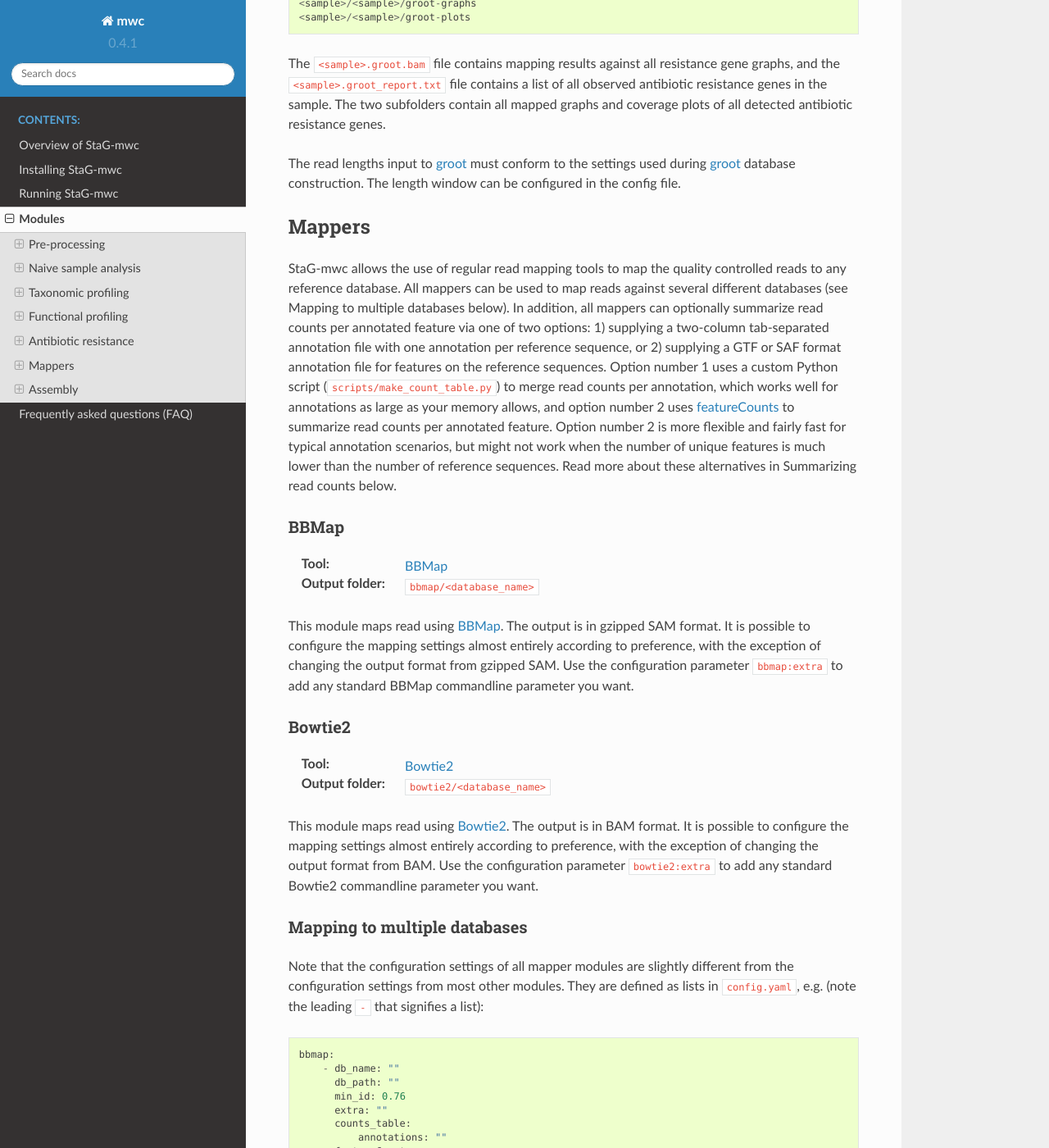
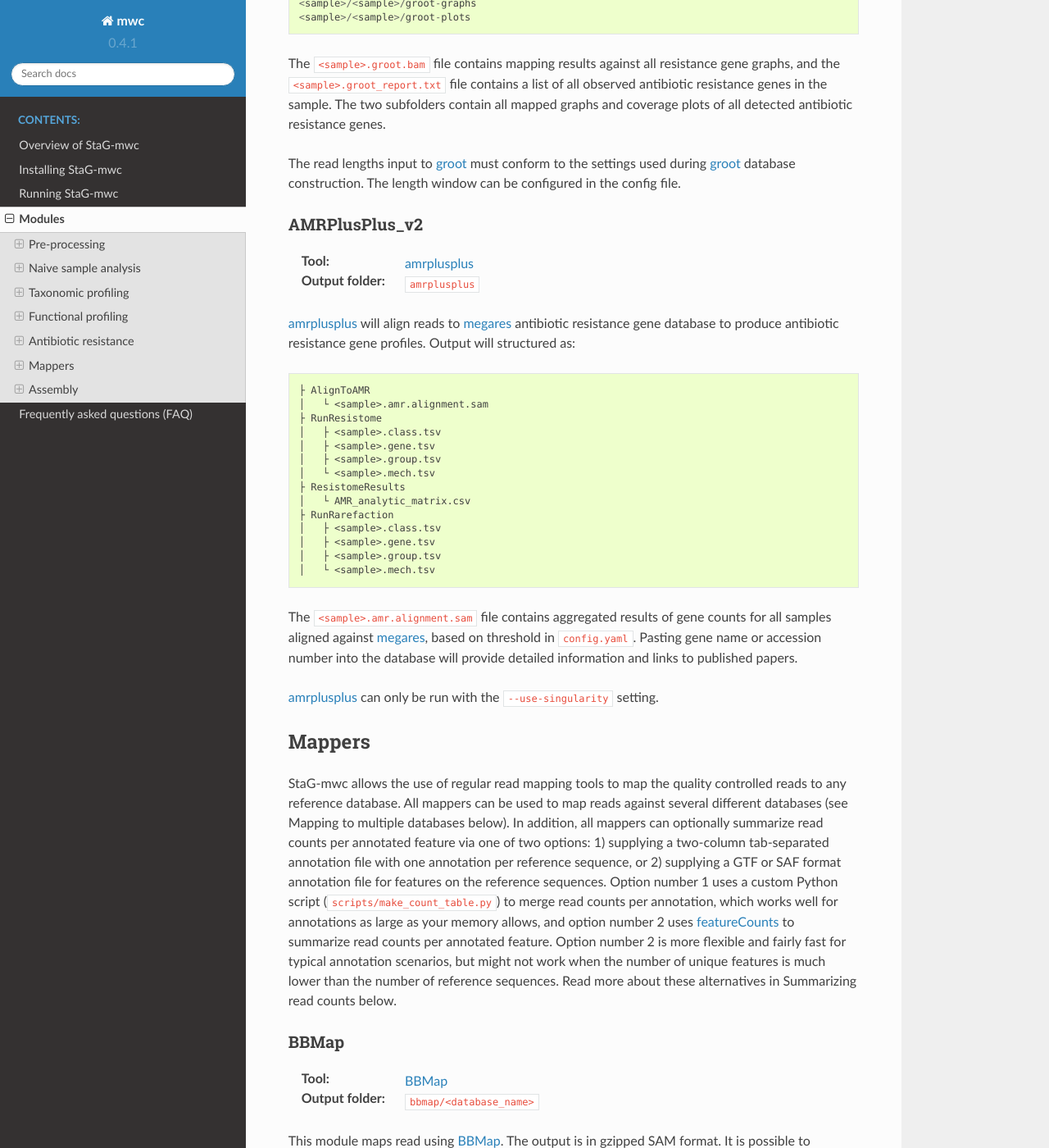
Before and after one commit to ctmrbio/stag-mwc, a Sphinx documentation site: the page built from docs/source/modules.rst, in a window 1280 px wide and 1400 px high, scrolled down 4895 px. Shown: the whole window at 82% size. Built offline with Sphinx 7.4.7 and the Read the Docs theme 2.0.0, drawn with Linux system fonts in a browser that asks for light colours.

Commit message:
added amrplusplus to modules.rst

```diff
--- a/docs/source/modules.rst
+++ b/docs/source/modules.rst
@@ -13,6 +13,8 @@
 .. _SAF format: http://bioinf.wehi.edu.au/featureCounts/
 .. _MEGAHIT: https://github.com/voutcn/megahit
 .. _MultiQC: https://multiqc.info/
+.. _amrplusplus: https://megares.meglab.org/amrplusplus/latest/html/what_AMR++_produces.html
+.. _megares: https://megares.meglab.org/
 
 Modules
 =======
@@ -252,6 +254,35 @@ The read lengths input to `groot`_ must conform to the settings used during
 `groot`_ database construction. The length window can be configured in the
 config file.
 
+AMRPlusPlus_v2
+-------
+:Tool: `amrplusplus`_
+:Output folder: ``amrplusplus``
+
+`amrplusplus`_ will align reads to `megares`_ antibiotic resistance gene database to
+produce antibiotic resistance gene profiles. Output will structured as::
+
+        ├ AlignToAMR
+        │   └ <sample>.amr.alignment.sam
+        ├ RunResistome
+        │   ├ <sample>.class.tsv
+        │   ├ <sample>.gene.tsv
+        │   ├ <sample>.group.tsv
+        │   └ <sample>.mech.tsv
+        ├ ResistomeResults
+        │   └ AMR_analytic_matrix.csv
+        ├ RunRarefaction
+        │   ├ <sample>.class.tsv
+        │   ├ <sample>.gene.tsv
+        │   ├ <sample>.group.tsv
+        │   └ <sample>.mech.tsv
+
+The ``<sample>.amr.alignment.sam`` file contains aggregated results of gene counts for all
+samples aligned against `megares`_, based on threshold in ``config.yaml``. Pasting gene
+name or accession number into the database will provide detailed information and links to
+published papers.
+
+`amrplusplus`_ can only be run with the ``--use-singularity`` setting.
 
 Mappers
 *******
```
